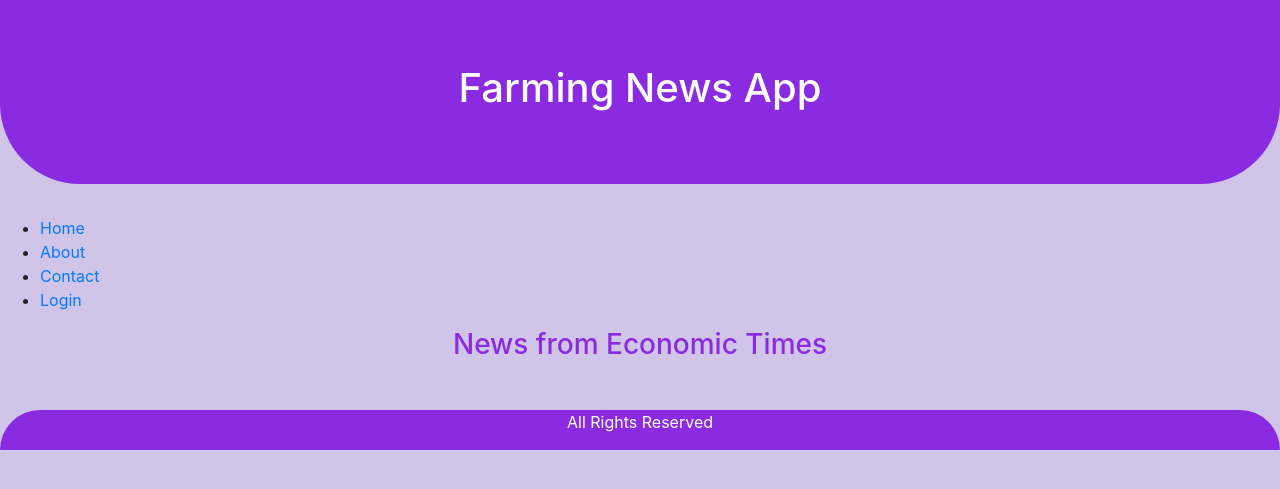
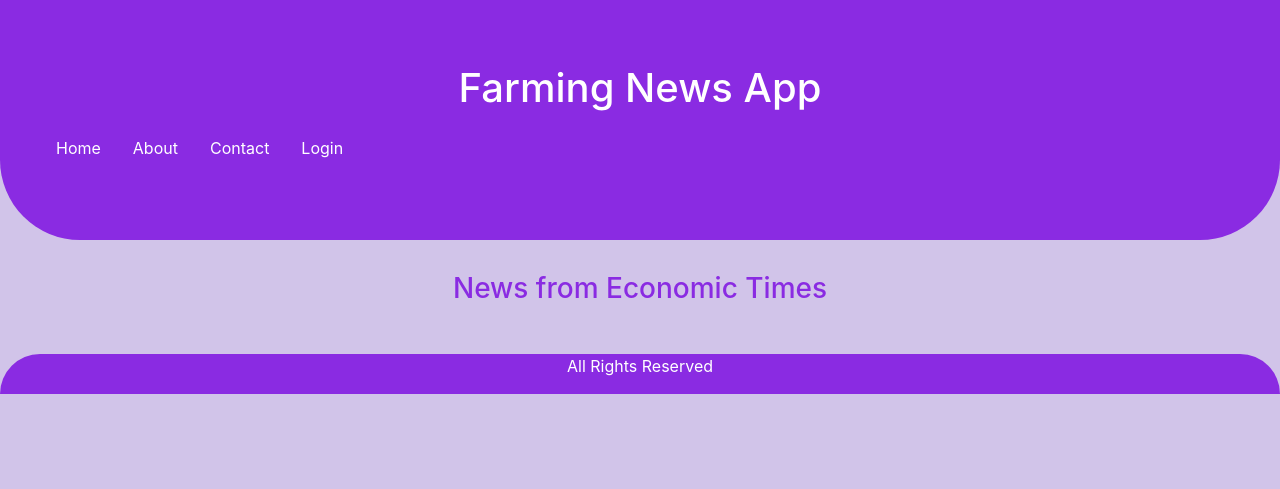
Before and after one commit to bergilfoyle/News-Aggregator, a Django app: page / in a window 1280 px wide. Shown: the top 489 px of the page. Run offline with Django 3.2, Linux system fonts and the light colour scheme; some libraries are stand-ins or nearby versions.

Commit message:
Navbar-styling

```diff
--- a/news/static/css/styles.css
+++ b/news/static/css/styles.css
@@ -6,6 +6,25 @@
 
 .img-responsive{
     border-radius: .5rem;
+}
+
+
+.nav-link{
+    color: #fff;
+    text-decoration: none;
+}
+
+.nav-link:hover{
+    color: #fff;
+}
+.nav-item{
+    transition: .5s;
+    border-radius: .5rem;
+    margin-right: 1rem;
+}
+
+.nav-item:hover{
+    background-color: #490085;
 }
 
 @media screen and (min-width: 992px){
--- a/templates/base_generic.html
+++ b/templates/base_generic.html
@@ -14,22 +14,29 @@
         <center>
             <h1 style="color: #fff;">Farming News App</h1>
         </center>
-    </div>
+
 
     {% block nav %}
-    <ul id="nav">
-        <li>{% block nav-home %}<a href="{% url 'home' %}">Home</a>{% endblock %}</li>
-        <li>{% block nav-about %}<a href="{% url 'about' %}">About</a>{% endblock %}</li>
-        <li>{% block nav-contact %}<a href="{% url 'contact' %}">Contact</a>{% endblock %}</li>
-        {% if user.is_authenticated %}
-        <li>User: {{ user.get_username }}</li>
-        <li><a href="{% url 'logout'%}?next={{request.path}}">Logout</a></li>
-        {% else %}
-        <li><a href="{% url 'login'%}?next={{request.path}}">Login</a></li>
-        {% endif %}
-    </ul>
+    <nav class="navbar navbar-expand-lg">
+        <button class="navbar-toggler" type="button" data-toggle="collapse" data-target="#navbarSupportedContent" aria-controls="navbarSupportedContent" aria-expanded="false" aria-label="Toggle navigation">
+          <span class="navbar-toggler-icon"></span>
+        </button>
+        <div class="collapse navbar-collapse" id="navbarSupportedContent">
+            <ul class="navbar-nav mr-auto">
+                <li class="nav-item">{% block nav-home %}<a href="{% url 'home' %}" class="nav-link">Home</a>{% endblock %}</li>
+                <li class="nav-item">{% block nav-about %}<a href="{% url 'about' %}" class="nav-link">About</a>{% endblock %}</li>
+                <li class="nav-item">{% block nav-contact %}<a href="{% url 'contact' %}" class="nav-link">Contact</a>{% endblock %}</li>
+                {% if user.is_authenticated %}
+                <li class="nav-item">User: {{ user.get_username }}</li>
+                <li class="nav-item"><a href="{% url 'logout'%}?next={{request.path}}" class="nav-link">Logout</a></li>
+                {% else %}
+                <li class="nav-item"><a href="{% url 'login'%}?next={{request.path}}" class="nav-link">Login</a></li>
+                {% endif %}
+            </ul>
+        </div>
+    </nav>
     {% endblock %}
-
+    </div>
     {% block content %}
 
     {% endblock %}
```
